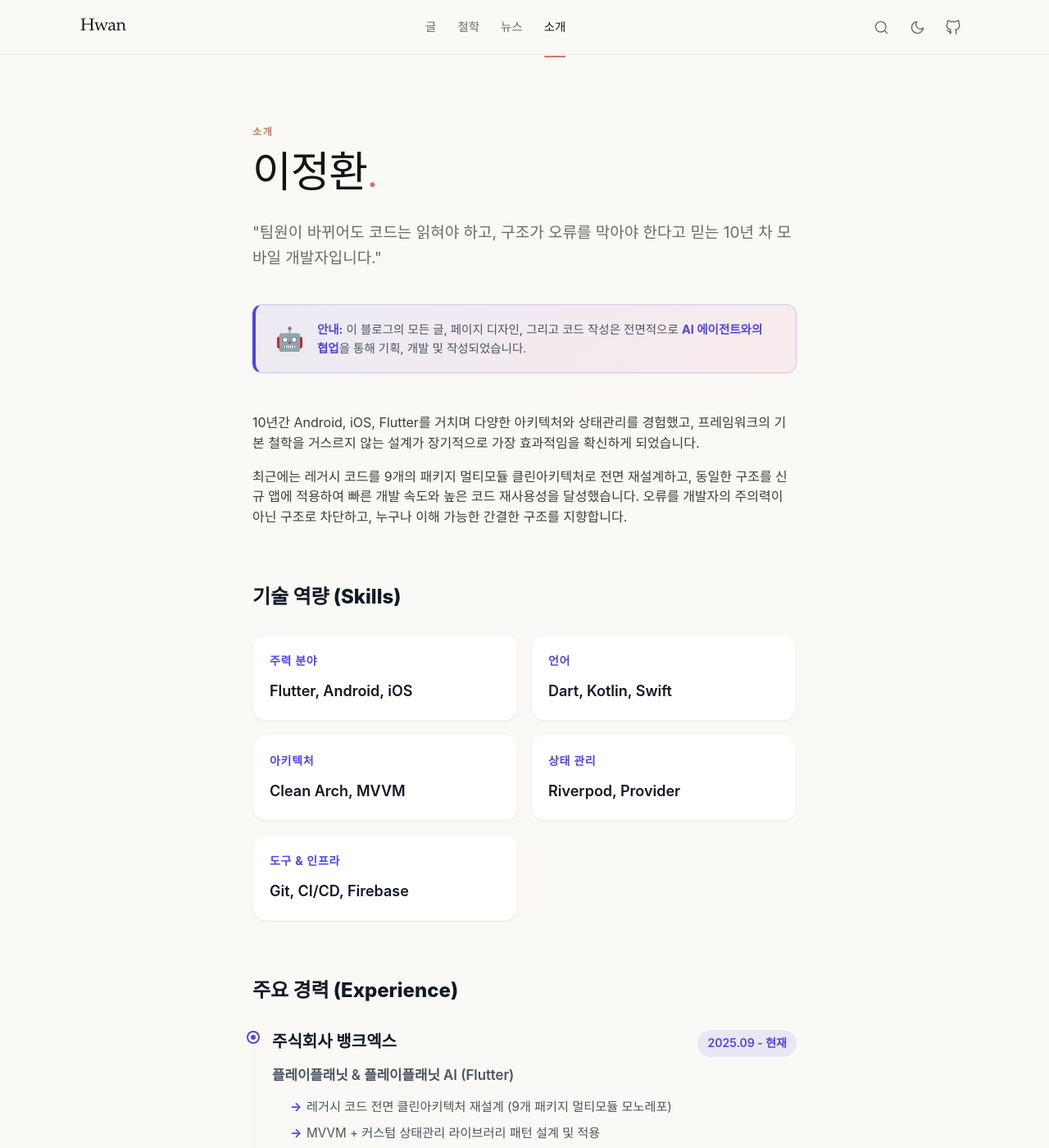
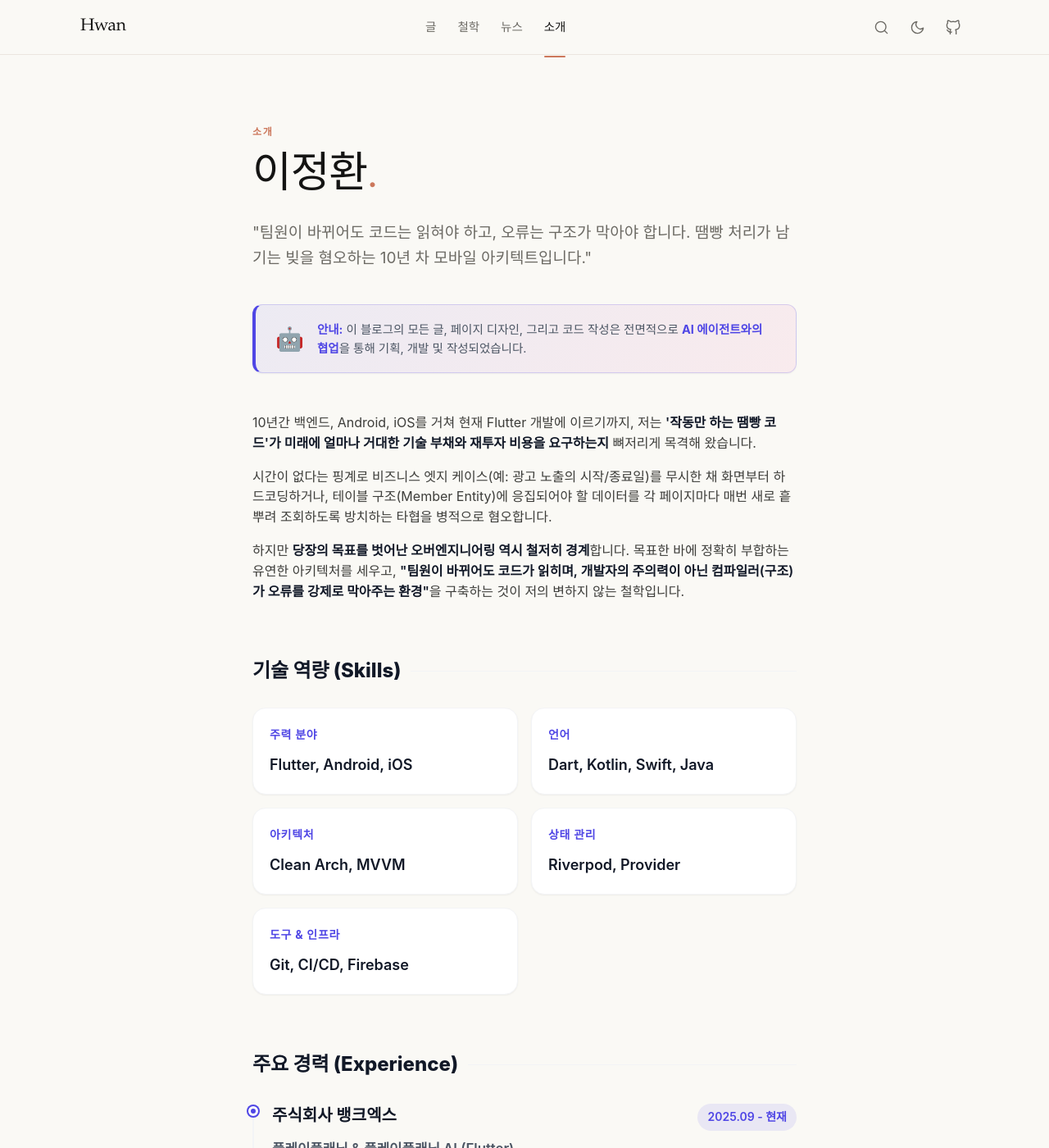
Before and after one commit to Hwan3434/Hwan3434.github.io, a Jekyll site: the page built from about.md, in a window 1280 px wide and 1400 px high. Shown: the whole window at 82% size. Built offline with Jekyll 4.4.1, drawn with Linux system fonts in a browser that asks for light colours; some web fonts are replaced; some of the changed text lies outside the part shown.

Commit message:
Inject development philosophy into about page

```diff
--- a/about.md
+++ b/about.md
@@ -2,7 +2,7 @@
 layout: page
 title: 소개
 heading: "이정환<span style='color: var(--primary);'>.</span>"
-lede: "\"팀원이 바뀌어도 코드는 읽혀야 하고, 구조가 오류를 막아야 한다고 믿는 10년 차 모바일 개발자입니다.\""
+lede: "\"팀원이 바뀌어도 코드는 읽혀야 하고, 오류는 구조가 막아야 합니다. 땜빵 처리가 남기는 빚을 혐오하는 10년 차 모바일 아키텍트입니다.\""
 permalink: /about/
 ---
 
@@ -78,6 +78,9 @@ permalink: /about/
   }
   .stitch-intro p {
     margin-bottom: 16px;
+  }
+  .stitch-intro strong {
+    color: var(--text-primary);
   }
 
   /* Section Titles */
@@ -198,7 +201,7 @@ permalink: /about/
   .stitch-tasks li {
     position: relative;
     padding-left: 20px;
-    margin-bottom: 8px;
+    margin-bottom: 10px;
     color: var(--text-secondary);
     line-height: 1.6;
     font-size: 0.95rem;
@@ -209,6 +212,9 @@ permalink: /about/
     left: 0;
     color: var(--brand-primary);
     font-weight: bold;
+  }
+  .stitch-tasks li strong {
+    color: var(--text-primary);
   }
 
   /* Blog Stories */
@@ -262,8 +268,9 @@ permalink: /about/
   </div>
 
   <div class="stitch-intro">
-    <p>10년간 Android, iOS, Flutter를 거치며 다양한 아키텍처와 상태관리를 경험했고, 프레임워크의 기본 철학을 거스르지 않는 설계가 장기적으로 가장 효과적임을 확신하게 되었습니다.</p>
-    <p>최근에는 레거시 코드를 9개의 패키지 멀티모듈 클린아키텍처로 전면 재설계하고, 동일한 구조를 신규 앱에 적용하여 빠른 개발 속도와 높은 코드 재사용성을 달성했습니다. 오류를 개발자의 주의력이 아닌 구조로 차단하고, 누구나 이해 가능한 간결한 구조를 지향합니다.</p>
+    <p>10년간 백엔드, Android, iOS를 거쳐 현재 Flutter 개발에 이르기까지, 저는 <strong>'작동만 하는 땜빵 코드'가 미래에 얼마나 거대한 기술 부채와 재투자 비용을 요구하는지</strong> 뼈저리게 목격해 왔습니다.</p>
+    <p>시간이 없다는 핑계로 비즈니스 엣지 케이스(예: 광고 노출의 시작/종료일)를 무시한 채 화면부터 하드코딩하거나, 테이블 구조(Member Entity)에 응집되어야 할 데이터를 각 페이지마다 매번 새로 흩뿌려 조회하도록 방치하는 타협을 병적으로 혐오합니다.</p>
+    <p>하지만 <strong>당장의 목표를 벗어난 오버엔지니어링 역시 철저히 경계</strong>합니다. 목표한 바에 정확히 부합하는 유연한 아키텍처를 세우고, <strong>"팀원이 바뀌어도 코드가 읽히며, 개발자의 주의력이 아닌 컴파일러(구조)가 오류를 강제로 막아주는 환경"</strong>을 구축하는 것이 저의 변하지 않는 철학입니다.</p>
   </div>
 
   <div class="stitch-section-title">기술 역량 (Skills)</div>
@@ -274,7 +281,7 @@ permalink: /about/
     </div>
     <div class="stitch-skill-card">
       <div class="stitch-skill-label">언어</div>
-      <div class="stitch-skill-value">Dart, Kotlin, Swift</div>
+      <div class="stitch-skill-value">Dart, Kotlin, Swift, Java</div>
     </div>
     <div class="stitch-skill-card">
       <div class="stitch-skill-label">아키텍처</div>
@@ -301,10 +308,10 @@ permalink: /about/
       </div>
       <div class="stitch-role">플레이플래닛 & 플레이플래닛 AI (Flutter)</div>
       <ul class="stitch-tasks">
-        <li>레거시 코드 전면 클린아키텍처 재설계 (9개 패키지 멀티모듈 모노레포)</li>
-        <li>MVVM + 커스텀 상태관리 라이브러리 패턴 설계 및 적용</li>
-        <li>Riverpod 기반 의존성 주입, 패키지 레벨 의존성 방향 강제</li>
-        <li>소셜로그인 일반화 (Apple, Google, Kakao, Naver) 및 JWT 토큰 자동 갱신</li>
+        <li><strong>레거시 전면 클린아키텍처 재설계:</strong> 유지보수가 불가했던 거대 레거시를 9개 패키지의 멀티모듈 모노레포로 분리하여, 신규 기능 개발 시의 사이드 이펙트를 완벽히 차단</li>
+        <li><strong>의존성 방향 강제 (Riverpod):</strong> 팀원들의 '땜빵식' 의존성 주입을 방지하기 위해 패키지 레벨에서 아키텍처 규칙을 강제하여, 코드 리뷰 비용 절감 및 오류 발생률 최소화</li>
+        <li><strong>높은 재사용성과 유연성:</strong> 분리된 코어 로직을 기반으로 두 번째 앱(플레이플래닛 AI) 론칭 시 개발 기간을 절반 이하로 단축</li>
+        <li>소셜로그인 일반화 (Apple, Google, Kakao, Naver) 및 JWT 토큰 자동 갱신 아키텍처 구축</li>
       </ul>
     </div>
 
@@ -316,9 +323,10 @@ permalink: /about/
       </div>
       <div class="stitch-role">모바일 개발 파트</div>
       <ul class="stitch-tasks">
-        <li><strong>모바일 GPT Client (Flutter):</strong> 사내용 Chat GPT 앱 개발 및 MVVM 패턴 적용</li>
-        <li><strong>티켓링크 iOS:</strong> 오프라인 티켓 조회, 자동 로그인 프로세스 개선</li>
-        <li><strong>운수도원 (Android/iOS):</strong> 구글 애드몹 전면 광고 적용 및 Jenkins CI/CD 설정</li>
+        <li><strong>모바일 GPT Client (Flutter):</strong> 신규 사내 앱을 바닥부터 설계하며, Flutter의 조합(Composition) 철학을 극대화한 예측 가능한 UI 컴포넌트 시스템 구축 (오버엔지니어링 없이 목표에 핏한 MVVM 적용)</li>
+        <li><strong>공통 웹뷰 통신 구조 일반화:</strong> JS Interface 연동 시 발생하는 하드코딩과 보일러플레이트를 제거하고 단일화된 구조로 개선하여 웹뷰 연동 버그 90% 차단</li>
+        <li><strong>티켓링크 iOS:</strong> 엣지 케이스를 무시한 채 땜빵 처리되었던 오프라인 티켓 및 자동 로그인 프로세스 전면 리팩토링</li>
+        <li><strong>운수도원 (Android/iOS):</strong> 구글 애드몹 전면 광고 적용 및 Jenkins CI/CD 자동화 파이프라인 구축</li>
       </ul>
     </div>
 
@@ -330,7 +338,8 @@ permalink: /about/
       </div>
       <div class="stitch-role">결제선생 앱 리팩토링 (Android)</div>
       <ul class="stitch-tasks">
-        <li>검색 시 페이징과 검색 조건 일반화 및 의존성 분리</li>
+        <li><strong>검색 조건 및 페이징 일반화:</strong> 각 페이지에서 임기응변으로 처리되던 검색 로직을 걷어내고, 의존성이 분리된 단일 페이징 구조로 리팩토링하여 유지보수성 극대화</li>
+        <li>복잡하게 꼬여있던 안드로이드 상태 관련 레거시 코드 전면 개선</li>
       </ul>
     </div>
 
@@ -342,8 +351,8 @@ permalink: /about/
       </div>
       <div class="stitch-role">모바일 및 백엔드 개발</div>
       <ul class="stitch-tasks">
-        <li>자체 Push 서버 개발 (Java Spring) 및 Android/iOS Push SDK 개발</li>
-        <li>주식 매매 및 실시간 데이터 연동 앱 개발 (OAuth, 소켓 통신)</li>
+        <li>자체 Push 서버 개발 (Java Spring) 및 모바일 네이티브(Android/iOS) Push SDK 구축</li>
+        <li>주식 매매 및 실시간 소켓 통신 앱 개발을 통해, 대용량 실시간 데이터를 병목 없이 처리하는 기반 설계 역량 확보</li>
       </ul>
     </div>
 
@@ -359,7 +368,7 @@ permalink: /about/
 
     <div class="stitch-story-item">
       <div class="stitch-story-title">🤖 AI 에이전트와 생산성</div>
-      <div class="stitch-story-desc">AI 코딩 에이전트를 실무 환경에 맞게 커스텀하며 겪은 시행착오와 효율적인 협업 전략을 회고합니다.</div>
+      <div class="stitch-story-desc">AI가 범용적인 규칙은 알아서 고도화할 것을 믿고, 개발자는 도메인 지식에 집중해야 한다는 '하네스(Harness)' 전략을 회고합니다.</div>
     </div>
 
     <div class="stitch-story-item">
```
